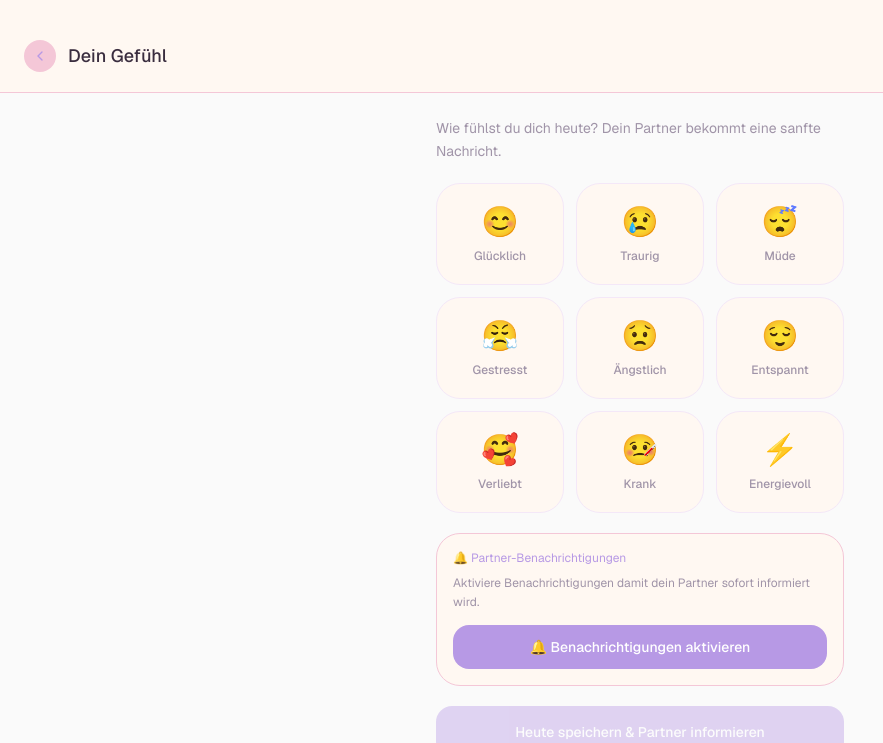
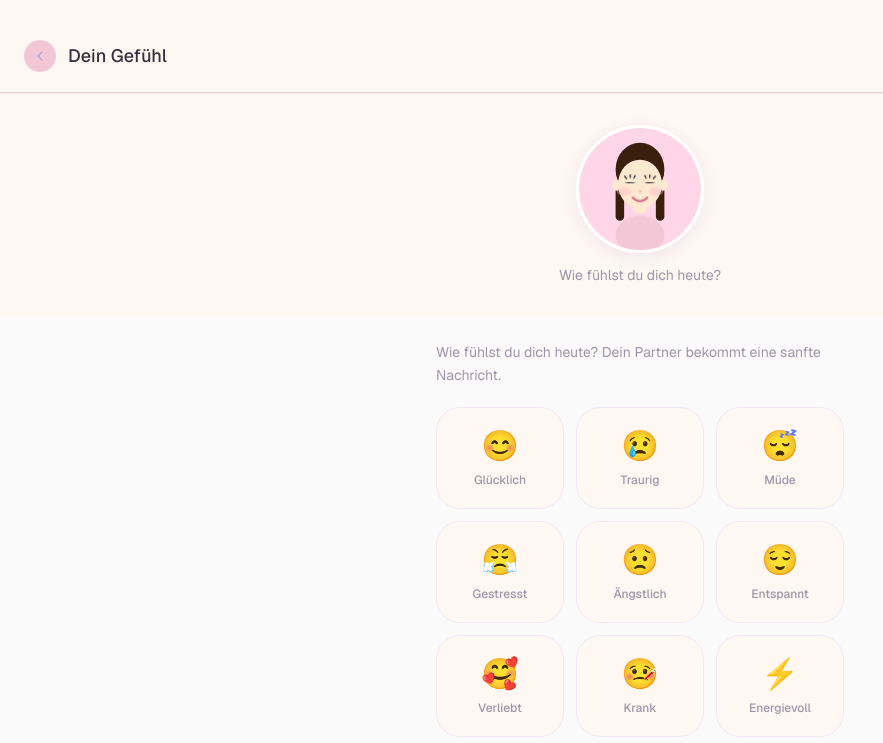
Before and after one commit to ranakarimzadeh22-debug/Luma, a Next.js app: page /gefuhl in a window 1280 px wide. Shown: the top 743 px of the page, without its empty margins (0-883 px from the left). Built offline with nearby package versions, Linux system fonts and the light colour scheme.

Commit message:
feat: Avatar des Nutzers in Gefühl-Seite anzeigen mit Stimmungsfarbe

```diff
--- a/src/app/gefuhl/page.tsx
+++ b/src/app/gefuhl/page.tsx
@@ -1,7 +1,8 @@
 "use client";
 
-import { useState } from "react";
+import { useState, useEffect } from "react";
 import Link from "next/link";
+import { AvatarSVG, avatarList } from "@/components/AvatarPicker";
 
 const moods = [
   {
@@ -93,6 +94,18 @@ export default function GefuhlPage() {
   const [notifEnabled, setNotifEnabled] = useState(
     typeof Notification !== "undefined" && Notification.permission === "granted"
   );
+  const [avatarData, setAvatarData] = useState(avatarList[0]);
+
+  useEffect(() => {
+    const raw = localStorage.getItem("luma-user");
+    if (raw) {
+      const user = JSON.parse(raw);
+      const found = avatarList.find((a) => a.id === user.avatar);
+      if (found) setAvatarData(found);
+    }
+  }, []);
+
+  const activeMood = moods.find((m) => m.key === selected);
 
   async function enableNotif() {
     const perm = await Notification.requestPermission();
@@ -122,8 +135,6 @@ export default function GefuhlPage() {
     setTimeout(() => setSaved(false), 3000);
   }
 
-  const activeMood = moods.find((m) => m.key === selected);
-
   return (
     <main className="min-h-screen pb-10" style={{ background: "#fafafa" }}>
       {/* Header */}
@@ -134,6 +145,30 @@ export default function GefuhlPage() {
           </svg>
         </Link>
         <h1 className="text-lg font-medium" style={{ color: "#3a2d3f" }}>Dein Gefühl</h1>
+      </div>
+
+      {/* Avatar mit Stimmungsfarbe */}
+      <div
+        className="flex flex-col items-center py-8 transition-all duration-700"
+        style={{ background: activeMood ? activeMood.color : "#fff8f2" }}
+      >
+        <div className="w-32 h-32 rounded-full overflow-hidden" style={{ border: "3px solid #fff", boxShadow: "0 4px 20px #b799e530" }}>
+          <AvatarSVG
+            bg={activeMood ? activeMood.color : avatarData.bg}
+            skin={avatarData.skin}
+            hair={avatarData.hair}
+            hairStyle={avatarData.hairStyle}
+            top={avatarData.top}
+          />
+        </div>
+        {activeMood && (
+          <p className="mt-3 text-sm font-medium" style={{ color: activeMood.textColor }}>
+            {activeMood.emoji} {activeMood.label}
+          </p>
+        )}
+        {!activeMood && (
+          <p className="mt-3 text-sm" style={{ color: "#a094a8" }}>Wie fühlst du dich heute?</p>
+        )}
       </div>
 
       <div className="px-5 py-6 max-w-md mx-auto flex flex-col gap-5">
```
